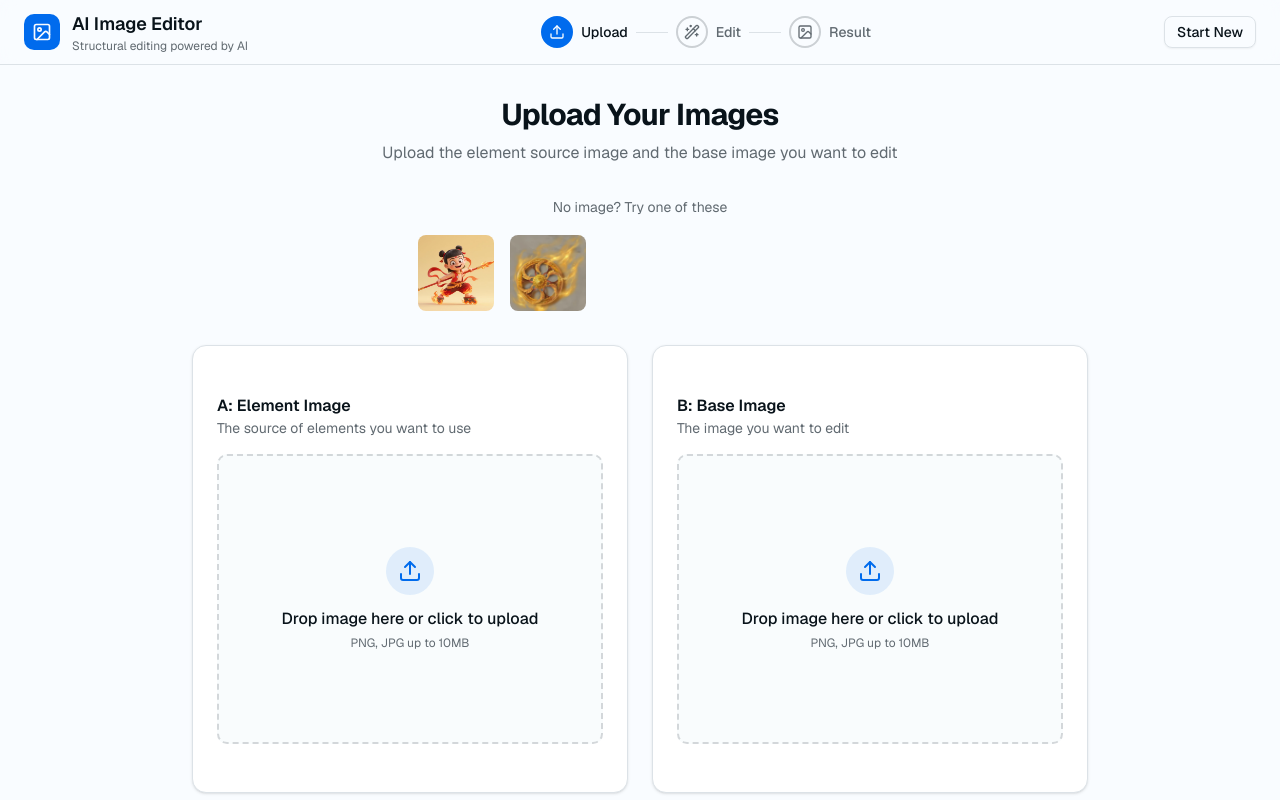
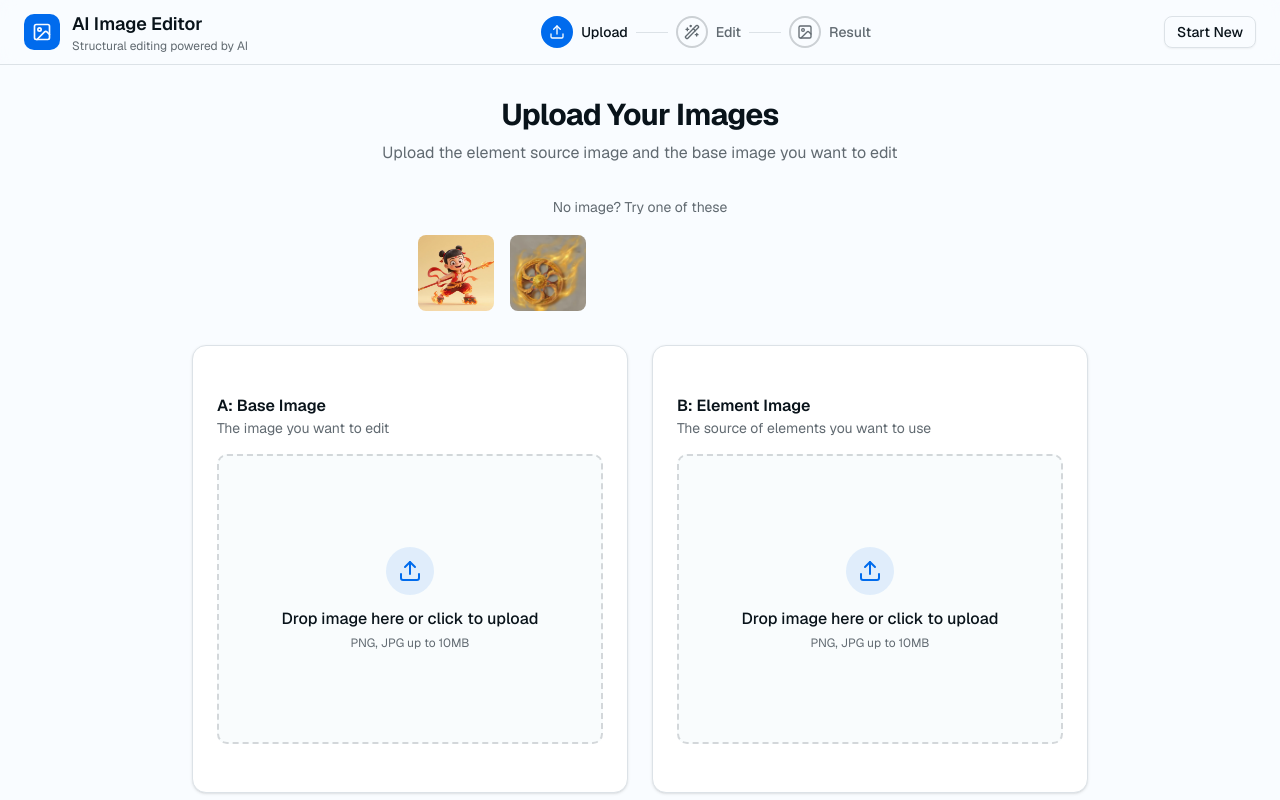
Before and after one commit to calcifer-lab/v0-ai-image-editing, a Next.js app: page /editor in a window 1280 px wide. Built offline with nearby package versions, Linux system fonts and the light colour scheme.

Commit message:
fix: swap upload card order to match editor layout (base=left, element=right)

```diff
--- a/components/image-upload-section.tsx
+++ b/components/image-upload-section.tsx
@@ -133,23 +133,23 @@ export default function ImageUploadSection({ onImagesUploaded }: ImageUploadSect
 
         <div className="grid w-full max-w-4xl gap-6 md:grid-cols-2">
           <UploadCard
-            title="A: Element Image"
+            title="A: Base Image"
+            description="The image you want to edit"
+            image={baseImage}
+            onDrop={(e) => handleDrop(e, "base")}
+            onFileSelect={(e) => handleFileSelect(e, "base")}
+            onDelete={() => handleDelete("base")}
+            inputId="base-upload"
+          />
+
+          <UploadCard
+            title="B: Element Image"
             description="The source of elements you want to use"
             image={elementImage}
             onDrop={(e) => handleDrop(e, "element")}
             onFileSelect={(e) => handleFileSelect(e, "element")}
             onDelete={() => handleDelete("element")}
             inputId="element-upload"
-          />
-
-          <UploadCard
-            title="B: Base Image"
-            description="The image you want to edit"
-            image={baseImage}
-            onDrop={(e) => handleDrop(e, "base")}
-            onFileSelect={(e) => handleFileSelect(e, "base")}
-            onDelete={() => handleDelete("base")}
-            inputId="base-upload"
           />
         </div>
 
```
